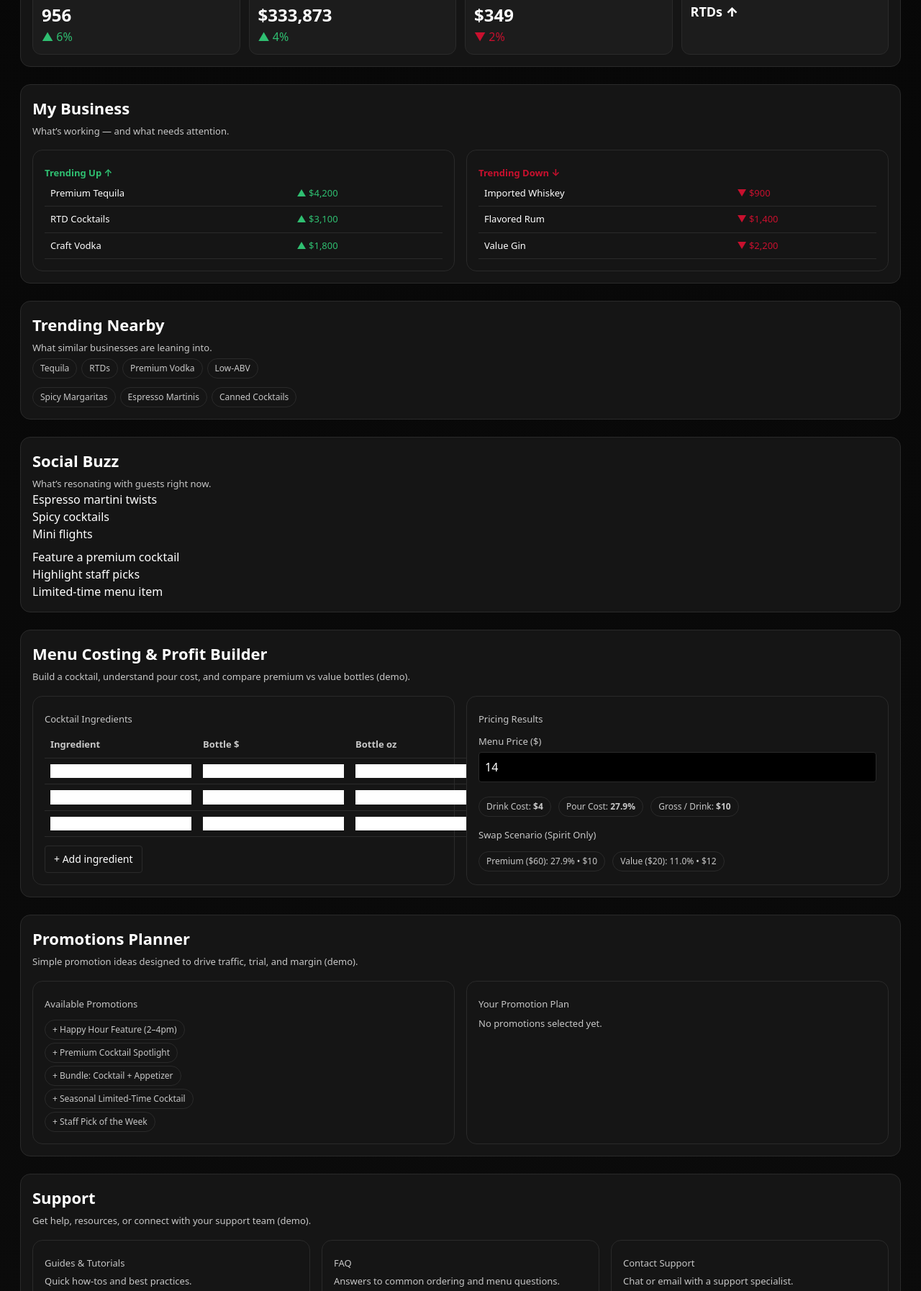
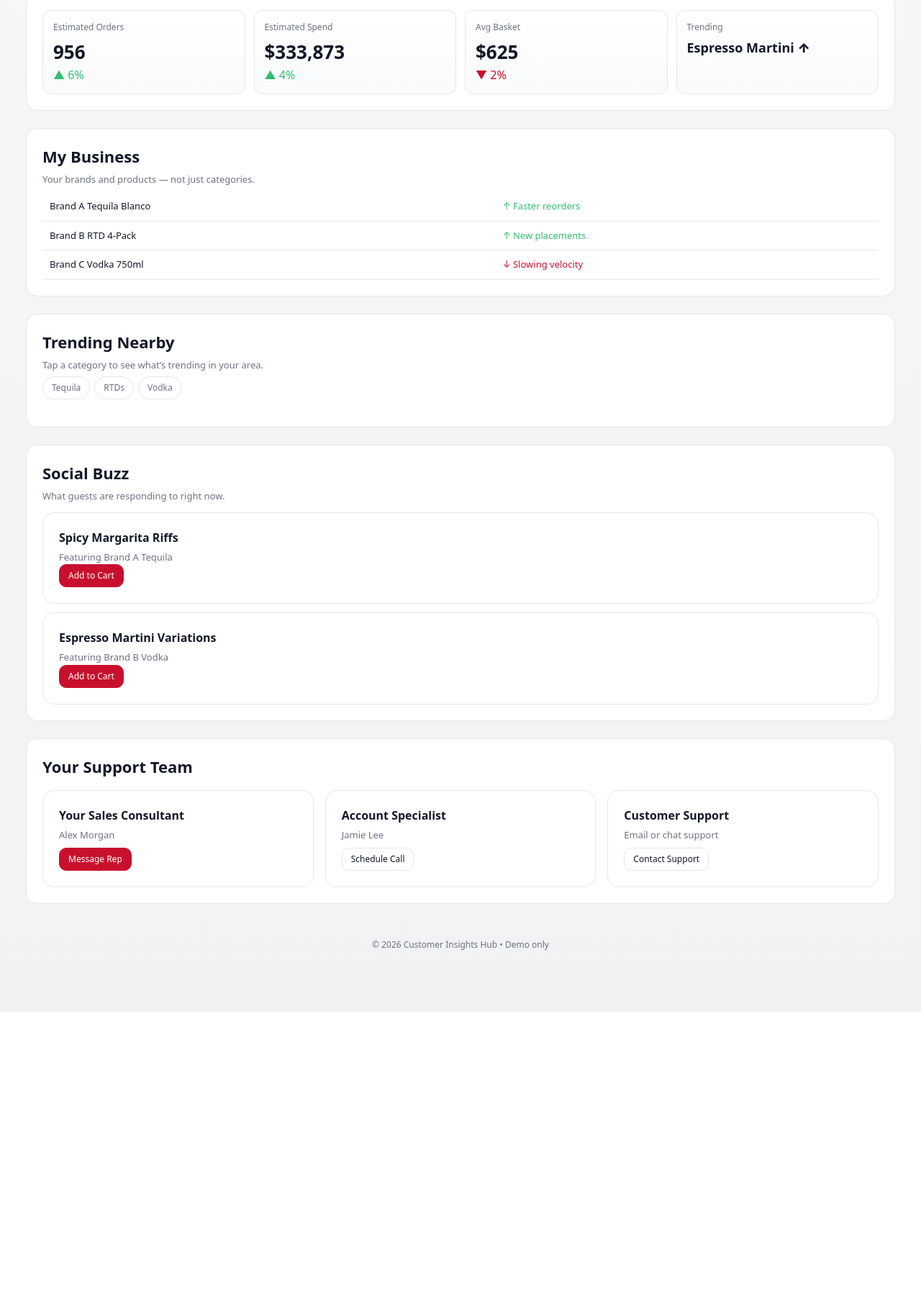
Before and after one commit to kevsgws/Empower, a plain HTML site: page index.html in a window 1280 px wide. Shown: the part 311-2105 px from the top of the page at 72% size. After the commit the page ends 1717 px from the top, so only its background shows below. Drawn offline with nearby package versions, Linux system fonts and the light colour scheme.

Commit message:
Update index.html

```diff
--- a/index.html
+++ b/index.html
@@ -1,73 +1,73 @@
 <!doctype html>
 <html lang="en">
 <head>
-  <meta charset="utf-8" />
-  <meta name="viewport" content="width=device-width, initial-scale=1" />
+  <meta charset="utf-8"/>
+  <meta name="viewport" content="width=device-width, initial-scale=1"/>
   <title>Customer Insights Hub (Demo)</title>
-  <meta name="description" content="Customer-facing insights hub demo. Dummy data only." />
+  <meta name="description" content="Customer-facing insights hub demo. Dummy data only."/>
 
-  <!-- Tailwind (light usage only) -->
+  <!-- Tailwind (utilities only) -->
   <script src="https://cdn.tailwindcss.com"></script>
 
-  <!-- SGWS / Proof Theme -->
   <style>
     :root{
-      --bg:#0b0b0b;
-      --panel:#151515;
-      --border:#2a2a2a;
-      --text:#ffffff;
-      --muted:#c7c7c7;
+      --bg:#f5f6f8;
+      --panel:#ffffff;
+      --border:#e5e7eb;
+      --text:#111827;
+      --muted:#6b7280;
 
       --accent:#c8102e;
       --accent2:#9e0b23;
 
       --good:#2fbf71;
       --bad:#c8102e;
-      --warn:#f5a623;
     }
 
     *{box-sizing:border-box}
     body{
       margin:0;
       font-family:system-ui,-apple-system,Segoe UI,Roboto,Arial;
-      background:linear-gradient(180deg,#070707,#0b0b0b);
-      color:var(--text)
+      background:
+        radial-gradient(1000px 300px at -10% -10%, rgba(200,16,46,.08), transparent),
+        linear-gradient(180deg,#f7f7f8,#f1f2f4);
+      color:var(--text);
     }
 
     header{
-      display:flex;
-      gap:20px;
-      align-items:center;
-      padding:14px 24px;
+      position:sticky;top:0;z-index:10;
+      display:flex;align-items:center;gap:24px;
+      padding:16px 28px;
       border-bottom:1px solid var(--border);
-      background:rgba(11,11,11,.95)
+      background:rgba(255,255,255,.9);
+      backdrop-filter:blur(8px);
     }
 
     .brand{font-weight:900;font-size:18px}
-
-    nav a{
-      margin-right:14px;
-      color:var(--muted);
-      text-decoration:none;
-      font-weight:600
-    }
+    nav a{margin-right:16px;color:var(--muted);text-decoration:none;font-weight:600}
     nav a:hover{color:var(--accent)}
 
-    .container{max-width:1200px;margin:0 auto;padding:28px}
+    .container{max-width:1200px;margin:0 auto;padding:36px}
 
-    .grid{display:grid;grid-template-columns:repeat(12,1fr);gap:16px}
+    .grid{display:grid;grid-template-columns:repeat(12,1fr);gap:16px;margin-top:18px}
     .card{
       grid-column:span 12;
       background:var(--panel);
       border:1px solid var(--border);
-      border-radius:14px;
-      padding:16px
+      border-radius:16px;
+      padding:22px;
+      position:relative;
+      transition:transform .15s ease, box-shadow .15s ease;
+    }
+    .card:hover{
+      transform:translateY(-2px);
+      box-shadow:0 16px 36px rgba(0,0,0,.08);
     }
 
     @media(min-width:900px){
+      .span4{grid-column:span 4}
       .span6{grid-column:span 6}
       .span8{grid-column:span 8}
-      .span4{grid-column:span 4}
     }
 
     .title{font-size:22px;font-weight:900}
@@ -75,30 +75,55 @@
 
     .kpis{display:grid;grid-template-columns:repeat(4,1fr);gap:12px}
     .kpi{
-      background:rgba(255,255,255,.03);
+      background:linear-gradient(180deg,#ffffff,#f9fafb);
       border:1px solid var(--border);
       border-radius:12px;
-      padding:12px
+      padding:14px;
     }
     .kpi .label{color:var(--muted);font-size:12px}
-    .kpi .value{font-size:24px;font-weight:900;margin-top:6px}
+    .kpi .value{font-size:26px;font-weight:900;margin-top:6px}
 
     .delta.good{color:var(--good)}
     .delta.bad{color:var(--bad)}
 
-    table{width:100%;border-collapse:collapse;font-size:13px}
-    th,td{padding:8px;border-bottom:1px solid var(--border)}
-    th{color:var(--muted);text-align:left}
+    table{width:100%;border-collapse:collapse;font-size:13px;margin-top:8px}
+    th,td{border-bottom:1px solid var(--border);padding:10px;text-align:left}
+    th{color:var(--muted)}
 
     .pill{
       display:inline-block;
-      padding:4px 10px;
+      padding:6px 12px;
       border-radius:999px;
       border:1px solid var(--border);
       font-size:12px;
-      margin:4px 6px 0 0;
-      color:var(--muted)
+      color:var(--muted);
+      margin:6px 6px 0 0;
+      cursor:pointer;
+      background:#fff;
     }
+    .pill.active{border-color:var(--accent);color:var(--accent)}
+
+    .btn{
+      padding:6px 12px;
+      border-radius:10px;
+      border:1px solid var(--border);
+      font-size:12px;
+      background:#fff;
+      cursor:pointer;
+    }
+    .btn.primary{background:var(--accent);color:#fff;border-color:var(--accent)}
+
+    .toast{
+      position:fixed;bottom:24px;right:24px;
+      background:#111827;color:#fff;
+      padding:12px 16px;border-radius:12px;
+      box-shadow:0 10px 30px rgba(0,0,0,.25);
+      opacity:0;transform:translateY(10px);
+      transition:.25s;
+    }
+    .toast.show{opacity:1;transform:none}
+
+    .footer{text-align:center;color:var(--muted);font-size:12px;margin:48px 0}
   </style>
 </head>
 
@@ -109,32 +134,34 @@
   <nav>
     <a href="#overview">Overview</a>
     <a href="#myBusiness">My Business</a>
-    <a href="#nearbyTrends">Trending Nearby</a>
+    <a href="#trendingNearby">Trending Nearby</a>
     <a href="#socialBuzz">Social Buzz</a>
+    <a href="#support">Support</a>
   </nav>
 </header>
 
 <main class="container">
 
-  <!-- OVERVIEW -->
+  <!-- HERO -->
   <section id="overview" class="grid">
     <div class="card span8">
-      <div class="title">
-        Grow smarter with <span style="color:var(--accent)">actionable insights</span>
+      <div class="title" style="font-size:32px;line-height:1.15">
+        Grow smarter with<br/>
+        <span style="color:var(--accent)">actionable insights</span>
       </div>
       <p class="sub">
-        A Proof-style customer experience highlighting trends, momentum, and opportunities.
+        Understand what’s changing, why it matters, and what to do next.
       </p>
     </div>
 
     <div class="card span4">
       <div class="sub">Filters (demo)</div>
-      <select class="w-full mt-2 bg-black border border-[var(--border)] p-2 rounded">
+      <select class="w-full mt-2 border border-[var(--border)] p-2 rounded">
         <option>All Regions</option>
         <option>North Bay</option>
         <option>East Bay</option>
       </select>
-      <select class="w-full mt-2 bg-black border border-[var(--border)] p-2 rounded">
+      <select class="w-full mt-2 border border-[var(--border)] p-2 rounded">
         <option>On‑Premise</option>
         <option>Off‑Premise</option>
       </select>
@@ -146,22 +173,22 @@
     <div class="kpis">
       <div class="kpi">
         <div class="label">Estimated Orders</div>
-        <div id="kpiOrders" class="value">—</div>
-        <div id="kpiOrdersDelta" class="delta good">—</div>
+        <div id="kpiOrders" class="value"></div>
+        <div class="delta good">▲ 6%</div>
       </div>
       <div class="kpi">
         <div class="label">Estimated Spend</div>
-        <div id="kpiSpend" class="value">—</div>
-        <div id="kpiSpendDelta" class="delta good">—</div>
+        <div id="kpiSpend" class="value"></div>
+        <div class="delta good">▲ 4%</div>
       </div>
       <div class="kpi">
         <div class="label">Avg Basket</div>
-        <div id="kpiBasket" class="value">—</div>
-        <div id="kpiBasketDelta" class="delta bad">—</div>
+        <div id="kpiBasket" class="value"></div>
+        <div class="delta bad">▼ 2%</div>
       </div>
       <div class="kpi">
-        <div class="label">Trending Right Now</div>
-        <div id="kpiTrend" class="value" style="font-size:18px">—</div>
+        <div class="label">Trending</div>
+        <div id="kpiTrend" class="value" style="font-size:18px"></div>
       </div>
     </div>
   </section>
@@ -169,344 +196,119 @@
   <!-- MY BUSINESS -->
   <section id="myBusiness" class="card mt-6">
     <div class="title">My Business</div>
-    <p class="sub">What’s working — and what needs attention.</p>
+    <p class="sub">Your brands and products — not just categories.</p>
 
-    <div class="grid mt-4">
-      <div class="card span6">
-        <div class="sub" style="color:var(--good);font-weight:700">Trending Up ↑</div>
     <table>
-          <tbody id="trendUp"></tbody>
+      <tbody>
+        <tr><td>Brand A Tequila Blanco</td><td class="delta good">↑ Faster reorders</td></tr>
+        <tr><td>Brand B RTD 4‑Pack</td><td class="delta good">↑ New placements</td></tr>
+        <tr><td>Brand C Vodka 750ml</td><td class="delta bad">↓ Slowing velocity</td></tr>
+      </tbody>
     </table>
-      </div>
-
-      <div class="card span6">
-        <div class="sub" style="color:var(--bad);font-weight:700">Trending Down ↓</div>
-        <table>
-          <tbody id="trendDown"></tbody>
-        </table>
-      </div>
-    </div>
   </section>
 
   <!-- TRENDING NEARBY -->
-  <section id="nearbyTrends" class="card mt-6">
+  <section id="trendingNearby" class="card mt-6">
     <div class="title">Trending Nearby</div>
-    <p class="sub">What similar businesses are leaning into.</p>
+    <p class="sub">Tap a category to see what’s trending in your area.</p>
 
-    <div id="nearbyCats"></div>
-    <div id="nearbyItems" class="mt-2"></div>
+    <div id="categories"></div>
+    <div id="trendDrill" class="mt-4"></div>
   </section>
 
   <!-- SOCIAL BUZZ -->
   <section id="socialBuzz" class="card mt-6">
     <div class="title">Social Buzz</div>
-    <p class="sub">What’s resonating with guests right now.</p>
+    <p class="sub">What guests are responding to right now.</p>
 
-    <ul id="socialTrends"></ul>
-    <ul id="socialIdeas" class="mt-2"></ul>
-  </section>
-<!-- MENU COSTING -->
-<section id="menuCosting" class="card mt-6">
-  <div class="title">Menu Costing & Profit Builder</div>
-  <p class="sub">
-    Build a cocktail, understand pour cost, and compare premium vs value bottles (demo).
-  </p>
-
-  <div class="grid mt-4">
-    <!-- INGREDIENT INPUT -->
-    <div class="card span6">
-      <div class="sub">Cocktail Ingredients</div>
-
-      <table class="table mt-2">
-        <thead>
-          <tr>
-            <th>Ingredient</th>
-            <th>Bottle $</th>
-            <th>Bottle oz</th>
-            <th>Recipe oz</th>
-            <th></th>
-          </tr>
-        </thead>
-        <tbody id="cocktailRows"></tbody>
-      </table>
-
-      <button id="addIngredientBtn"
-        class="mt-3 rounded border border-[var(--border)] px-3 py-2 text-sm">
-        + Add ingredient
-      </button>
+    <div>
+      <div class="card mt-3">
+        <b>Spicy Margarita Riffs</b>
+        <p class="sub">Featuring Brand A Tequila</p>
+        <button class="btn primary" onclick="addToCart('Brand A Tequila')">Add to Cart</button>
       </div>
 
-    <!-- RESULTS -->
-    <div class="card span6">
-      <div class="sub">Pricing Results</div>
-
-      <div class="mt-2">
-        <label class="sub">Menu Price ($)</label>
-        <input id="menuPriceInput" type="number" value="14"
-          class="w-full mt-1 bg-black border border-[var(--border)] p-2 rounded" />
-      </div>
-
-      <div class="mt-4" id="menuResults"></div>
-
-      <div class="mt-4">
-        <div class="sub">Swap Scenario (Spirit Only)</div>
-        <div id="swapResults" class="mt-2"></div>
-      </div>
-    </div>
-  </div>
-</section>
-  <!-- PROMOTIONS -->
-<section id="promotions" class="card mt-6">
-  <div class="title">Promotions Planner</div>
-  <p class="sub">
-    Simple promotion ideas designed to drive traffic, trial, and margin (demo).
-  </p>
-
-  <div class="grid mt-4">
-    <div class="card span6">
-      <div class="sub">Available Promotions</div>
-      <ul id="promoList" class="mt-2"></ul>
-    </div>
-
-    <div class="card span6">
-      <div class="sub">Your Promotion Plan</div>
-      <ul id="promoPlan" class="mt-2"></ul>
+      <div class="card mt-3">
+        <b>Espresso Martini Variations</b>
+        <p class="sub">Featuring Brand B Vodka</p>
+        <button class="btn primary" onclick="addToCart('Brand B Vodka')">Add to Cart</button>
       </div>
     </div>
   </section>
 
   <!-- SUPPORT -->
   <section id="support" class="card mt-6">
-  <div class="title">Support</div>
-  <p class="sub">
-    Get help, resources, or connect with your support team (demo).
-  </p>
+    <div class="title">Your Support Team</div>
 
     <div class="grid mt-4">
       <div class="card span4">
-      <div class="sub">Guides & Tutorials</div>
-      <p class="sub">Quick how‑tos and best practices.</p>
+        <b>Your Sales Consultant</b>
+        <p class="sub">Alex Morgan</p>
+        <button class="btn primary mt-2">Message Rep</button>
       </div>
 
       <div class="card span4">
-      <div class="sub">FAQ</div>
-      <p class="sub">Answers to common ordering and menu questions.</p>
+        <b>Account Specialist</b>
+        <p class="sub">Jamie Lee</p>
+        <button class="btn mt-2">Schedule Call</button>
       </div>
 
       <div class="card span4">
-      <div class="sub">Contact Support</div>
-      <p class="sub">Chat or email with a support specialist.</p>
+        <b>Customer Support</b>
+        <p class="sub">Email or chat support</p>
+        <button class="btn mt-2">Contact Support</button>
       </div>
     </div>
   </section>
 
-<!-- FOOTER -->
-<footer class="mt-10 text-center sub">
-  © <span id="year"></span> Customer Insights Hub • Demo experience only
-</footer>
+  <div class="footer">
+    © <span id="year"></span> Customer Insights Hub • Demo only
+  </div>
+
 </main>
 
-<!-- ✅ ONE SCRIPT — EVERYTHING LIVES HERE -->
+<div id="toast" class="toast">Added to cart</div>
+
 <script>
-  const money = n =>
-    new Intl.NumberFormat(undefined,{style:"currency",currency:"USD",maximumFractionDigits:0}).format(n);
+  const money=n=>new Intl.NumberFormat(undefined,{style:"currency",currency:"USD",maximumFractionDigits:0}).format(n);
+  const rand=(a,b)=>Math.floor(Math.random()*(b-a+1))+a;
 
-  const rand = (min,max)=>Math.floor(Math.random()*(max-min+1))+min;
+  kpiOrders.textContent=rand(320,980).toLocaleString();
+  kpiSpend.textContent=money(rand(180000,720000));
+  kpiBasket.textContent=money(rand(400,900));
+  kpiTrend.textContent=["Tequila ↑","RTDs ↑","Vodka ↓","Espresso Martini ↑"][rand(0,3)];
 
-  // KPIs
-  const orders = rand(320,980);
-  const spend = rand(180000,720000);
-  const basket = Math.round(spend / orders);
-
-  document.getElementById("kpiOrders").textContent = orders.toLocaleString();
-  document.getElementById("kpiSpend").textContent = money(spend);
-  document.getElementById("kpiBasket").textContent = money(basket);
-
-  document.getElementById("kpiOrdersDelta").textContent = "▲ 6%";
-  document.getElementById("kpiSpendDelta").textContent = "▲ 4%";
-  document.getElementById("kpiBasketDelta").textContent = "▼ 2%";
-
-  document.getElementById("kpiTrend").textContent =
-    ["Tequila ↑","RTDs ↑","Premium Vodka ↓","Espresso Martini ↑"][rand(0,3)];
-
-  // My Business
-  const movers = [
-    { name: "Premium Tequila", delta: 4200 },
-    { name: "RTD Cocktails", delta: 3100 },
-    { name: "Craft Vodka", delta: 1800 },
-    { name: "Imported Whiskey", delta: -900 },
-    { name: "Flavored Rum", delta: -1400 },
-    { name: "Value Gin", delta: -2200 }
-  ];
-
-  document.getElementById("trendUp").innerHTML =
-    movers.filter(x=>x.delta>0).map(x=>`
-      <tr><td>${x.name}</td><td class="delta good">▲ ${money(x.delta)}</td></tr>
-    `).join("");
-
-  document.getElementById("trendDown").innerHTML =
-    movers.filter(x=>x.delta<0).map(x=>`
-      <tr><td>${x.name}</td><td class="delta bad">▼ ${money(Math.abs(x.delta))}</td></tr>
-    `).join("");
-
-  // Trending Nearby
-  document.getElementById("nearbyCats").innerHTML =
-    ["Tequila","RTDs","Premium Vodka","Low‑ABV"].map(x=>`<span class="pill">${x}</span>`).join("");
-
-  document.getElementById("nearbyItems").innerHTML =
-    ["Spicy Margaritas","Espresso Martinis","Canned Cocktails"].map(x=>`<span class="pill">${x}</span>`).join("");
-
-  // Social Buzz
-  document.getElementById("socialTrends").innerHTML =
-    ["Espresso martini twists","Spicy cocktails","Mini flights"].map(x=>`<li>${x}</li>`).join("");
-
-  document.getElementById("socialIdeas").innerHTML =
-    ["Feature a premium cocktail","Highlight staff picks","Limited‑time menu item"].map(x=>`<li>${x}</li>`).join("");
-  // ================================
-// MENU COSTING & COCKTAIL BUILDER
-// ================================
-const cocktail = {
-  ingredients: []
+  const categoryData={
+    Tequila:["Brand A Blanco","Brand C Reposado","Brand D RTD Tequila"],
+    RTDs:["Brand B 4‑Pack","Brand E Vodka Soda","Brand F Margarita Can"],
+    Vodka:["Brand B Vodka","Brand G Premium Vodka"]
   };
 
-function addIngredientRow(data = {}) {
-  cocktail.ingredients.push({
-    name: data.name || "Tequila",
-    bottleCost: data.bottleCost ?? 60,
-    bottleOz: data.bottleOz ?? 25.4,
-    recipeOz: data.recipeOz ?? 1.5
-  });
-  renderCocktail();
-}
+  categories.innerHTML=Object.keys(categoryData)
+    .map(c=>`<span class="pill" onclick="showTrend('${c}')">${c}</span>`).join("");
 
-function removeIngredient(idx) {
-  cocktail.ingredients.splice(idx, 1);
-  renderCocktail();
-}
-
-function renderCocktail() {
-  const tbody = document.getElementById("cocktailRows");
-  tbody.innerHTML = cocktail.ingredients.map((i, idx) => `
-    <tr>
-      <td><input value="${i.name}" data-k="name" data-i="${idx}" /></td>
-      <td><input type="number" value="${i.bottleCost}" data-k="bottleCost" data-i="${idx}" /></td>
-      <td><input type="number" value="${i.bottleOz}" data-k="bottleOz" data-i="${idx}" /></td>
-      <td><input type="number" value="${i.recipeOz}" data-k="recipeOz" data-i="${idx}" /></td>
-      <td><button onclick="removeIngredient(${idx})">✕</button></td>
-    </tr>
-  `).join("");
-
-  tbody.querySelectorAll("input").forEach(inp => {
-    inp.addEventListener("input", () => {
-      const i = inp.dataset.i;
-      const k = inp.dataset.k;
-      cocktail.ingredients[i][k] = inp.type === "number"
-        ? Number(inp.value)
-        : inp.value;
-      calculateMenu();
-    });
-  });
-
-  calculateMenu();
-}
-
-function calculateMenu() {
-  const menuPrice = Number(document.getElementById("menuPriceInput").value || 0);
-
-  let totalCost = 0;
-  cocktail.ingredients.forEach(i => {
-    const costPerOz = i.bottleCost / i.bottleOz;
-    totalCost += costPerOz * i.recipeOz;
-  });
-
-  const pourCostPct = menuPrice ? (totalCost / menuPrice) * 100 : 0;
-  const gross = menuPrice - totalCost;
-
-  document.getElementById("menuResults").innerHTML = `
-    <div class="pill">Drink Cost: <b>${money(totalCost)}</b></div>
-    <div class="pill">Pour Cost: <b>${pourCostPct.toFixed(1)}%</b></div>
-    <div class="pill">Gross / Drink: <b>${money(gross)}</b></div>
-  `;
-
-  renderSwap(totalCost, menuPrice);
-}
-
-function renderSwap(currentCost, menuPrice) {
-  if (!cocktail.ingredients.length) return;
-
-  const base = cocktail.ingredients[0]; // assume first is spirit
-  const premium = { ...base, bottleCost: 60 };
-  const value = { ...base, bottleCost: 20 };
-
-  function calcVariant(v) {
-    const costPerOz = v.bottleCost / v.bottleOz;
-    const newCost =
-      currentCost -
-      (base.bottleCost / base.bottleOz) * base.recipeOz +
-      costPerOz * base.recipeOz;
-
-    return {
-      cost: newCost,
-      pour: menuPrice ? (newCost / menuPrice) * 100 : 0,
-      gross: menuPrice - newCost
-    };
-  }
-
-  const A = calcVariant(premium);
-  const B = calcVariant(value);
-
-  document.getElementById("swapResults").innerHTML = `
-    <div class="pill">Premium ($60): ${A.pour.toFixed(1)}% • ${money(A.gross)}</div>
-    <div class="pill">Value ($20): ${B.pour.toFixed(1)}% • ${money(B.gross)}</div>
+  function showTrend(cat){
+    document.querySelectorAll('.pill').forEach(p=>p.classList.remove('active'));
+    event.target.classList.add('active');
+    trendDrill.innerHTML=`
+      <b>${cat} – Trending in Your Area</b>
+      ${categoryData[cat].map(p=>`
+        <div class="card mt-2">
+          ${p}
+          <button class="btn primary mt-2" onclick="addToCart('${p}')">Add to Cart</button>
+        </div>
+      `).join("")}
     `;
   }
 
-// Seed example cocktail
-addIngredientRow({ name:"Tequila", bottleCost:60, bottleOz:25.4, recipeOz:1.5 });
-addIngredientRow({ name:"Lime Juice", bottleCost:5, bottleOz:16, recipeOz:0.75 });
-addIngredientRow({ name:"Simple Syrup", bottleCost:4, bottleOz:16, recipeOz:0.5 });
-
-document.getElementById("addIngredientBtn").addEventListener("click", () => addIngredientRow());
-  // ================================
-// PROMOTIONS PLANNER
-// ================================
-const promotions = [
-  "Happy Hour Feature (2–4pm)",
-  "Premium Cocktail Spotlight",
-  "Bundle: Cocktail + Appetizer",
-  "Seasonal Limited‑Time Cocktail",
-  "Staff Pick of the Week"
-];
-
-const promoPlan = [];
-
-function renderPromos() {
-  document.getElementById("promoList").innerHTML = promotions.map((p, i) => `
-    <li>
-      <button onclick="addPromo(${i})"
-        class="pill">
-        + ${p}
-      </button>
-    </li>
-  `).join("");
-
-  document.getElementById("promoPlan").innerHTML = promoPlan.length
-    ? promoPlan.map(p => `<li class="pill">${p}</li>`).join("")
-    : `<li class="sub">No promotions selected yet.</li>`;
+  function addToCart(item){
+    const t=document.getElementById("toast");
+    t.textContent=`${item} added to cart`;
+    t.classList.add("show");
+    setTimeout(()=>t.classList.remove("show"),2000);
   }
 
-function addPromo(idx) {
-  const p = promotions[idx];
-  if (!promoPlan.includes(p)) promoPlan.push(p);
-  renderPromos();
-}
-
-renderPromos();
-
-// ================================
-// FOOTER YEAR
-// ================================
-document.getElementById("year").textContent = new Date().getFullYear();
+  year.textContent=new Date().getFullYear();
 </script>
 
 </body>
```
Lines whose indentation alone changed are shown as unchanged.
